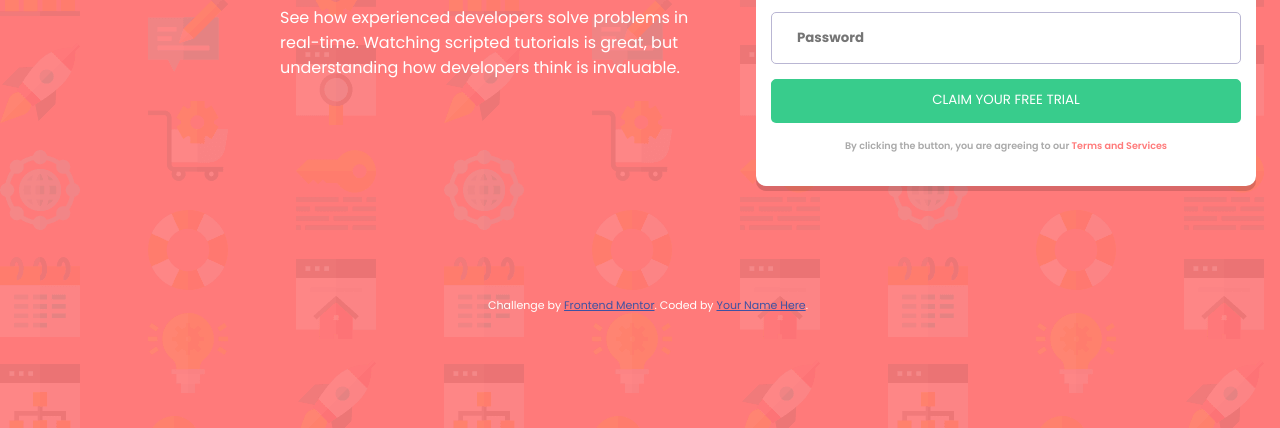
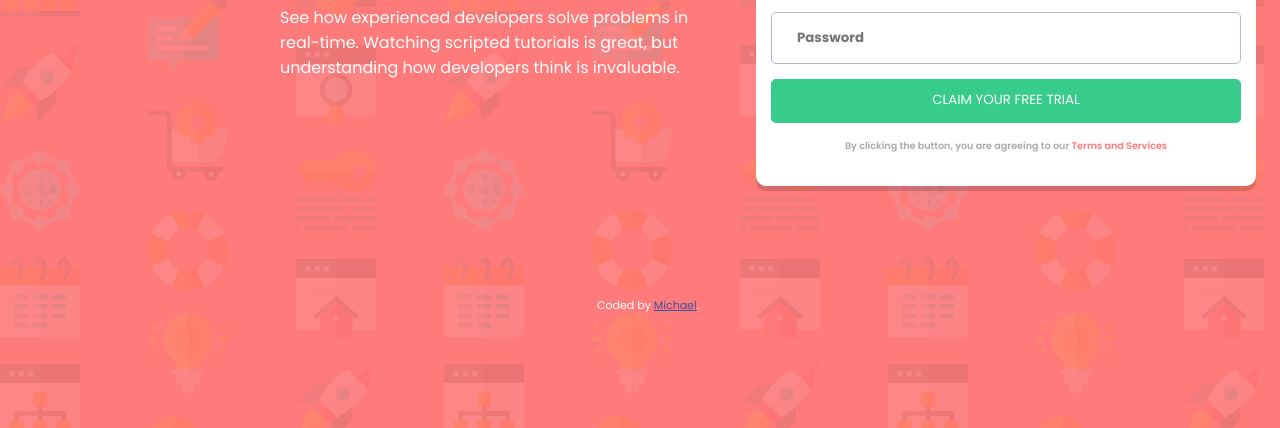
Before and after one commit to Breathon/signup-form, a plain HTML site: page index.html in a window 1280 px wide. Shown: the part 372-800 px from the top of the page. Drawn offline with Linux system fonts and the light colour scheme.

Commit message:
updated index.html

```diff
--- a/index.html
+++ b/index.html
@@ -6,7 +6,7 @@
 
   <link rel="icon" type="image/png" sizes="32x32" href="./images/favicon-32x32.png">
   <link rel="stylesheet" href="style.css">
-  <title>Frontend Mentor | Intro component with sign up form</title>
+  <title>Sign up form</title>
 
   <!-- Feel free to remove these styles or customise in your own stylesheet 👍 -->
   <style>
@@ -64,8 +64,7 @@
 
   <footer>
     <p class="attribution">
-      Challenge by <a href="https://www.frontendmentor.io?ref=challenge" target="_blank">Frontend Mentor</a>.
-      Coded by <a href="#">Your Name Here</a>.
+      Coded by <a href="#">Michael</a>.
     </p>
   </footer>
 
```
